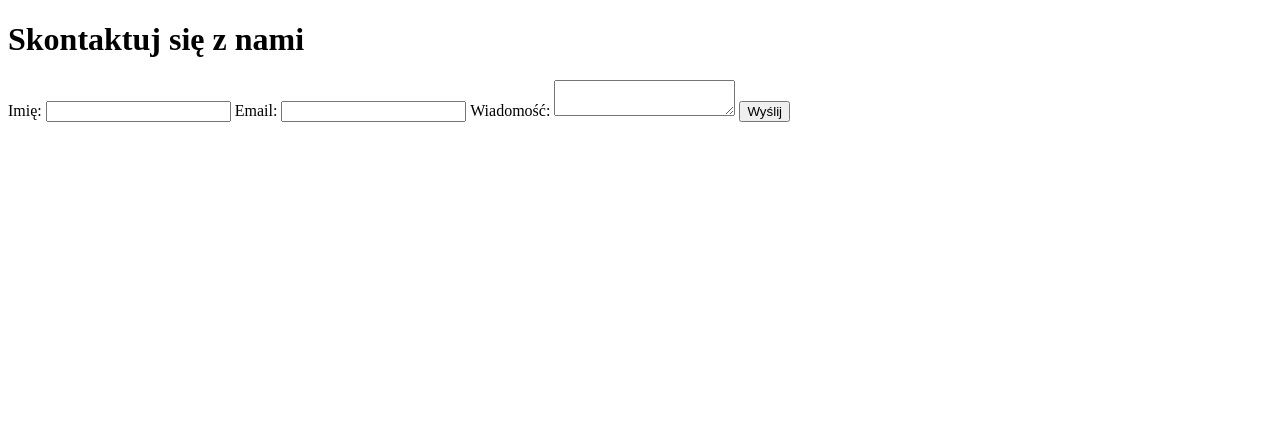
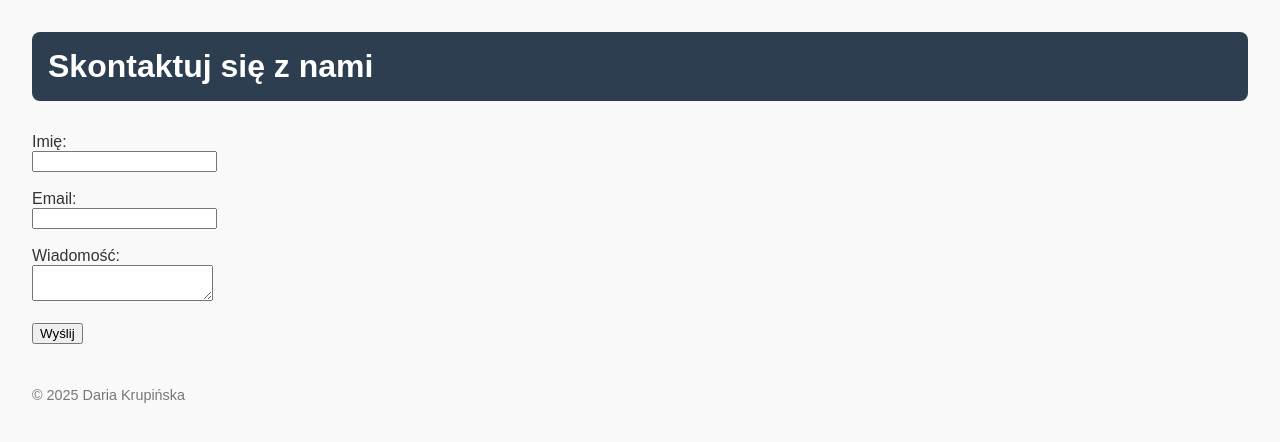
Before and after one commit to Brasen93/dkrup, a plain HTML site: page contact.html in a window 1280 px wide. Drawn offline with Linux system fonts and the light colour scheme.

Commit message:
zmieniono style uzywane w stronach

```diff
--- a/contact.html
+++ b/contact.html
@@ -1,21 +1,34 @@
 <!DOCTYPE html>
-<html>
+<html lang="pl">
 <head>
- <title>Kontakt - Mój Projekt</title>
+    <meta charset="UTF-8">
+    <title>Kontakt - Mój Projekt</title>
+    <link rel="stylesheet" href="style.css">
 </head>
 <body>
- <h1>Skontaktuj się z nami</h1>
- <form>
- <label for="name">Imię:</label>
- <input type="text" id="name" name="name" required>
 
- <label for="email">Email:</label>
- <input type="email" id="email" name="email" required>
+<header>
+    <h1>Skontaktuj się z nami</h1>
+</header>
 
- <label for="message">Wiadomość:</label>
- <textarea id="message" name="message" required></textarea>
+<section>
+    <form>
+        <label for="name">Imię:</label><br>
+        <input type="text" id="name" name="name" required><br><br>
 
- <input type="submit" value="Wyślij">
- </form>
+        <label for="email">Email:</label><br>
+        <input type="email" id="email" name="email" required><br><br>
+
+        <label for="message">Wiadomość:</label><br>
+        <textarea id="message" name="message" required></textarea><br><br>
+
+        <input type="submit" value="Wyślij">
+    </form>
+</section>
+
+<footer>
+    <p>&copy; 2025 Daria Krupińska</p>
+</footer>
+
 </body>
 </html>
--- a/style.css
+++ b/style.css
@@ -1,7 +1,30 @@
 body {
-    background-color: #ffebee;
-    color: #c62828;
-   }
-   h1 {
-    color: #d32f2f;
-   }
+    font-family: Arial, sans-serif;
+    margin: 2em;
+    background-color: #f9f9f9;
+    color: #333;
+}
+header {
+    background-color: #2c3e50;
+    color: white;
+    padding: 1em;
+    border-radius: 8px;
+}
+h1 {
+    margin: 0;
+}
+section {
+    margin-top: 2em;
+}
+a {
+    color: #2980b9;
+    text-decoration: none;
+}
+a:hover {
+    text-decoration: underline;
+}
+footer {
+    margin-top: 3em;
+    font-size: 0.9em;
+    color: #777;
+}
```
Also changed, not shown: index.html (+1 -32 lines).
